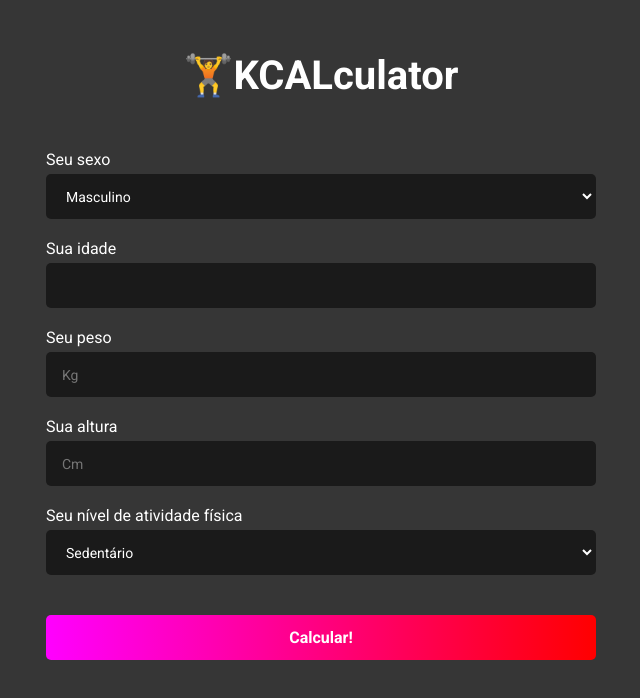
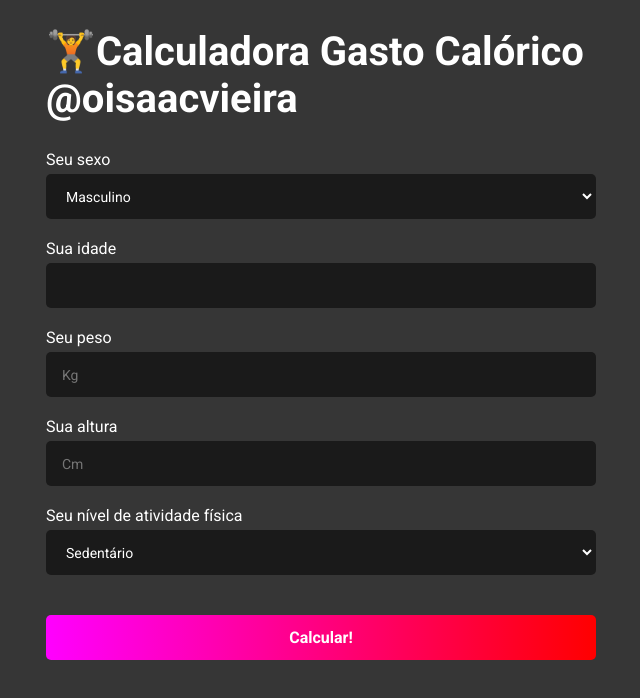
Before and after one commit to ISAACSANTOSVIEIRA/CALCULADORA-DE-CALORIAS, a website: page index.html in a window 1280 px wide. Shown: the whole page, without its empty margins (319-959 px from the left). Drawn offline with Linux system fonts and the light colour scheme.

Commit message:
Update index.html

```diff
--- a/index.html
+++ b/index.html
@@ -9,7 +9,7 @@
 <body>
   <div class="container">
     <header>
-      <h1>🏋️KCALculator</h1>
+      <h1>🏋️Calculadora Gasto Calórico @oisaacvieira</h1>
     </header>
 
     <div class="content">
```
